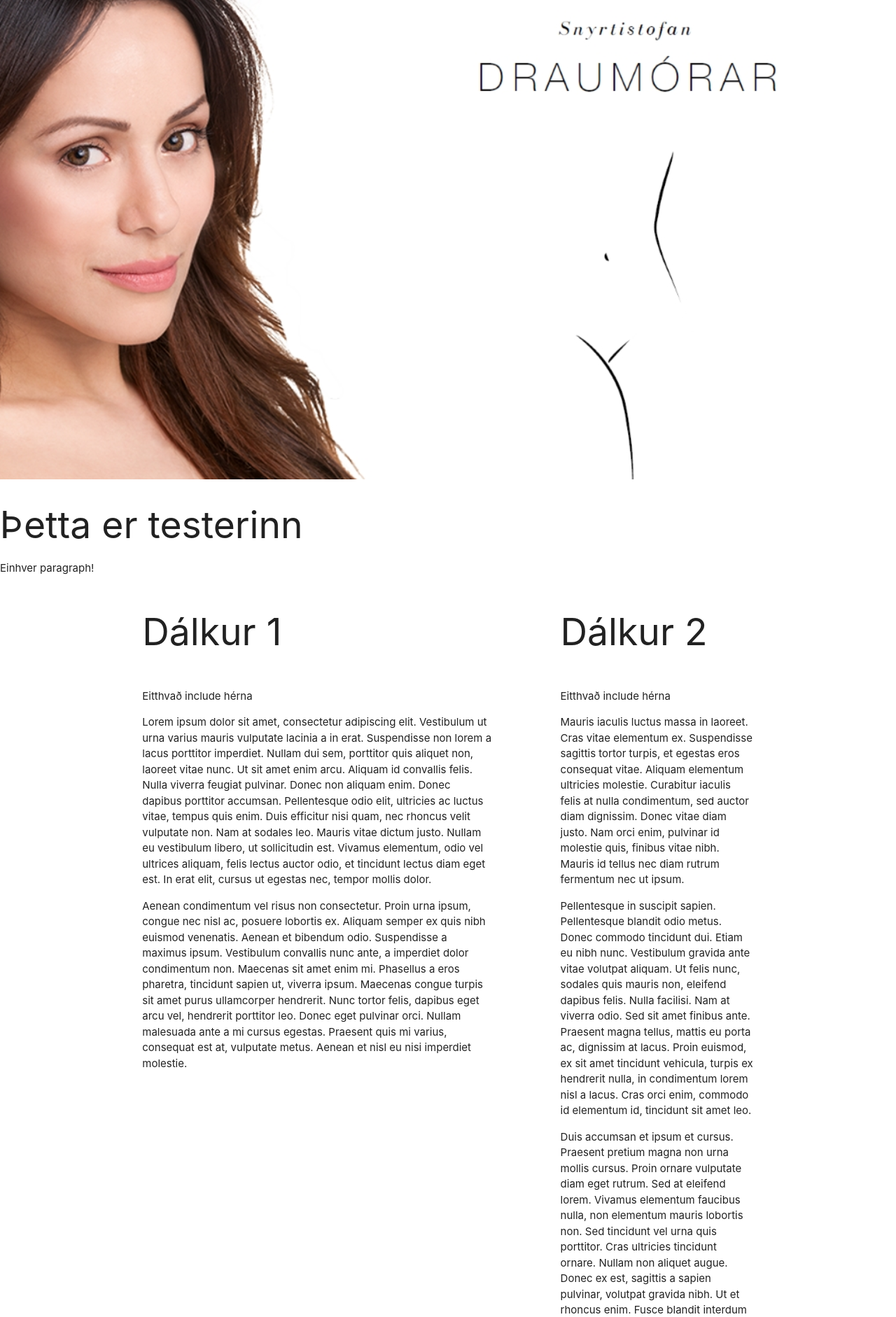
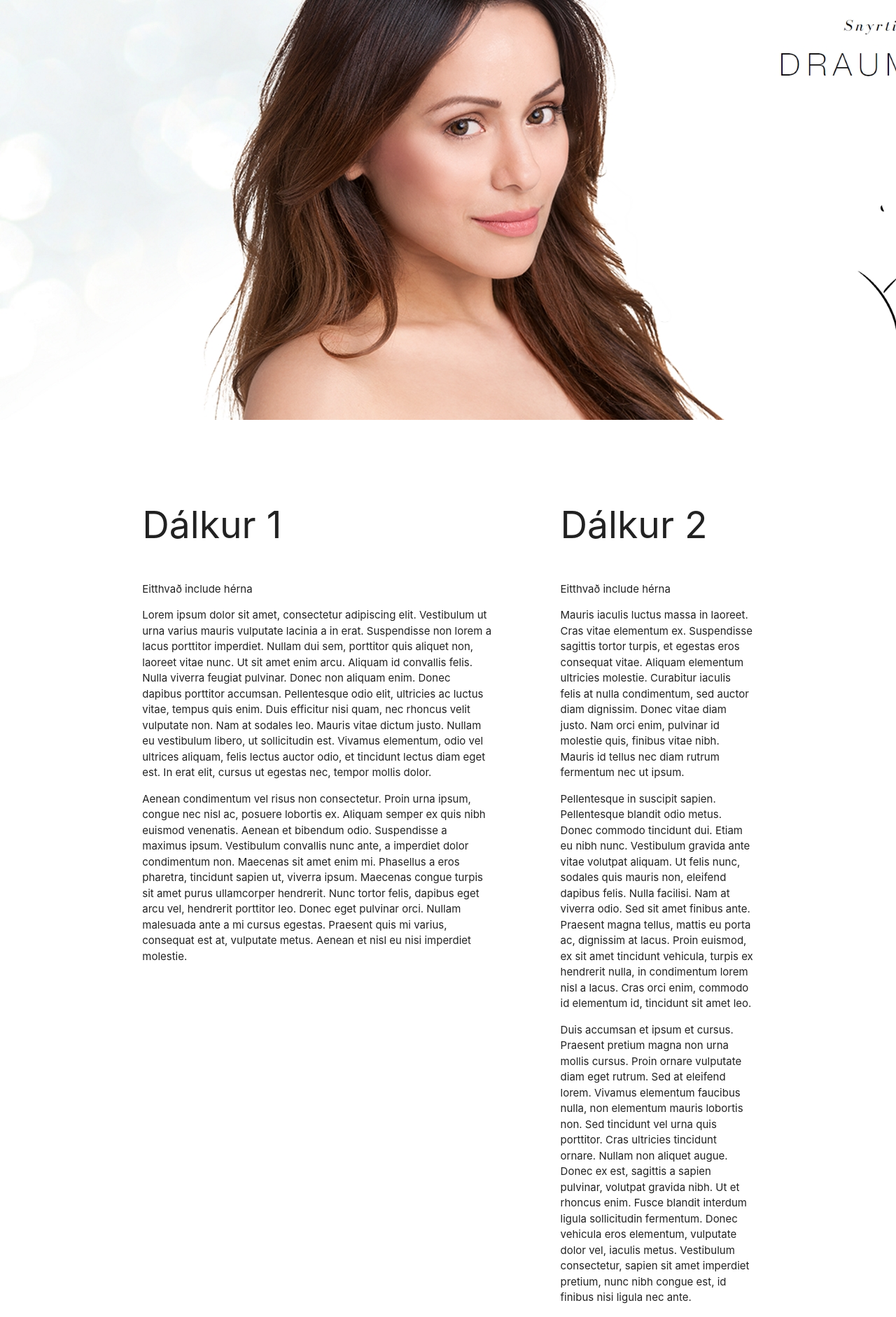
Before and after one commit to heidars19/draumorar, a Django app: page / in a window 1280 px wide. Shown: the part 65-1947 px from the top of the page at 70% size. Run offline with Django 3.2, Linux system fonts and the light colour scheme.

Commit message:
background fade fixed

```diff
--- a/draumorar/static/css/main.css
+++ b/draumorar/static/css/main.css
@@ -1,4 +1,21 @@
 
+
+#background-image {
+    opacity:1;
+    position:fixed;
+    top:65px;
+    left:0;
+    height:100%;
+    width:100%;
+    z-index:0;
+    background-repeat: no-repeat;
+    transition: opacity 0.8s;
+    background-blend-mode: soft-light;
+}
+#content {
+    z-index:1;
+    position:relative;
+}
 
 .nav-wrapper {
     border-color: pink;
--- a/draumorar/static/js/landing.js
+++ b/draumorar/static/js/landing.js
@@ -15,10 +15,10 @@ $(document).ready(function(){
 $(document).ready(function() {
     $(window).scroll(function() {
         if ($(this).scrollTop() > 1) {
-            $(".parallax").css({"opacity": "0.3"})
+            $("#background-image").css({"opacity": "0.3"})
         }
         else {
-            $(".parallax").css({"opacity": "1"})
+            $("#background-image").css({"opacity": "1"})
         }
     })
 });
--- a/draumorar/templates/base.html
+++ b/draumorar/templates/base.html
@@ -32,7 +32,9 @@
       <meta name="viewport" content="width=device-width, initial-scale=1.0"/>
 </head>
 <body>
-
+<div id="background-image" style="background-image: url({% static 'images/slide1b.jpg' %});"></div>
+<div id="foreground-concent">
+{#        style="background-image: url({% static 'images/slide1b.jpg' %});">#}
     <header>
         {% include 'navbar.html' %}
     </header>
@@ -53,5 +55,5 @@
     {% block js %}
     {%endblock%}
 
-</body>
+</div></body>
 </html>
--- a/draumorar/templates/landing/index.html
+++ b/draumorar/templates/landing/index.html
@@ -6,13 +6,14 @@
 
 {% block content %}
     <div class="parallax-container">
-        <div class="parallax" style="background-image: url({% static 'images/slide1b.jpg' %});">
+        <div class="parallax" >
+{#             style="background-image: url({% static 'images/slide1b.jpg' %});">#}
             Einhver texti
 {#            <img src="{% static 'images/slide1b.jpg' %}" class="responsive-img">#}
         </div>
 
     </div>
-    <div class="testerino"><h2>Þetta er testerinn</h2><p>Einhver paragraph!</p></div>
+{#    <div class="testerino"><h2>Þetta er testerinn</h2><p>Einhver paragraph!</p></div>#}
         <div class="container topmargin">
             <div class="row topmargin">
 
```
